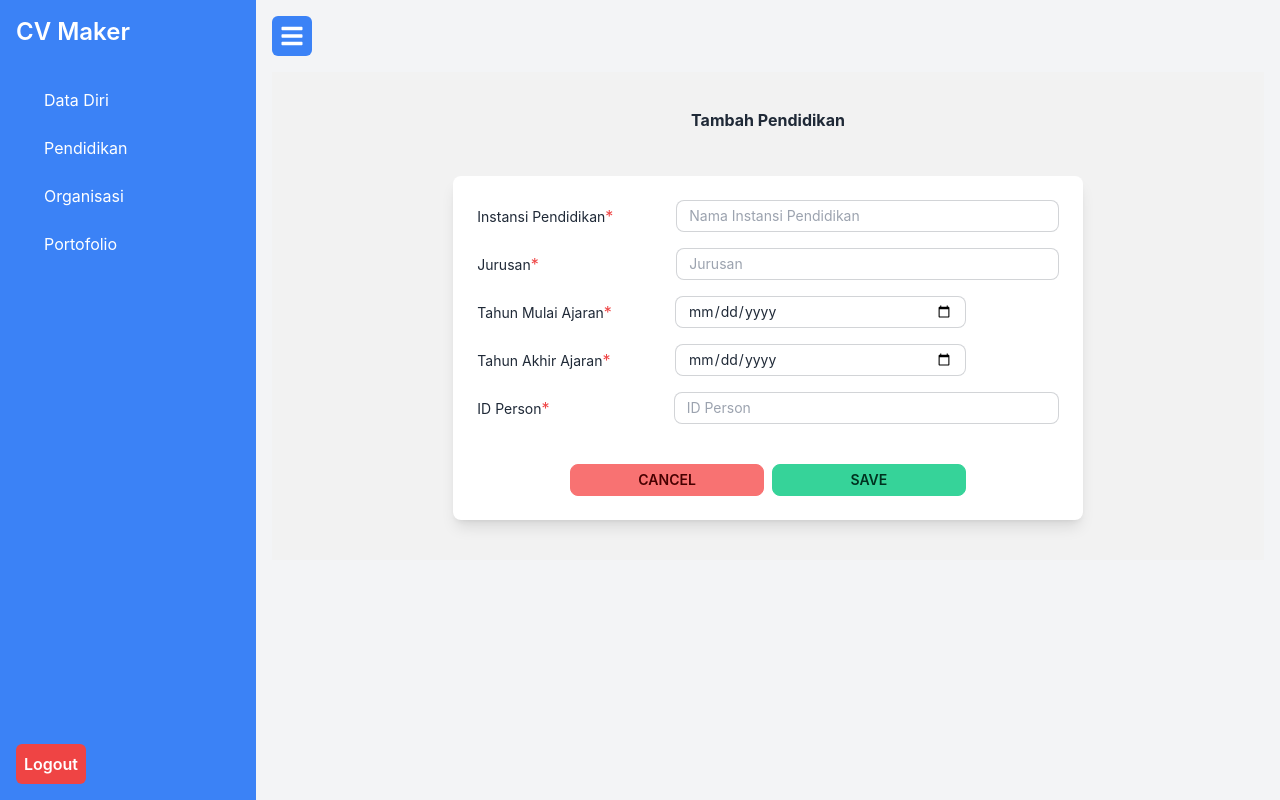
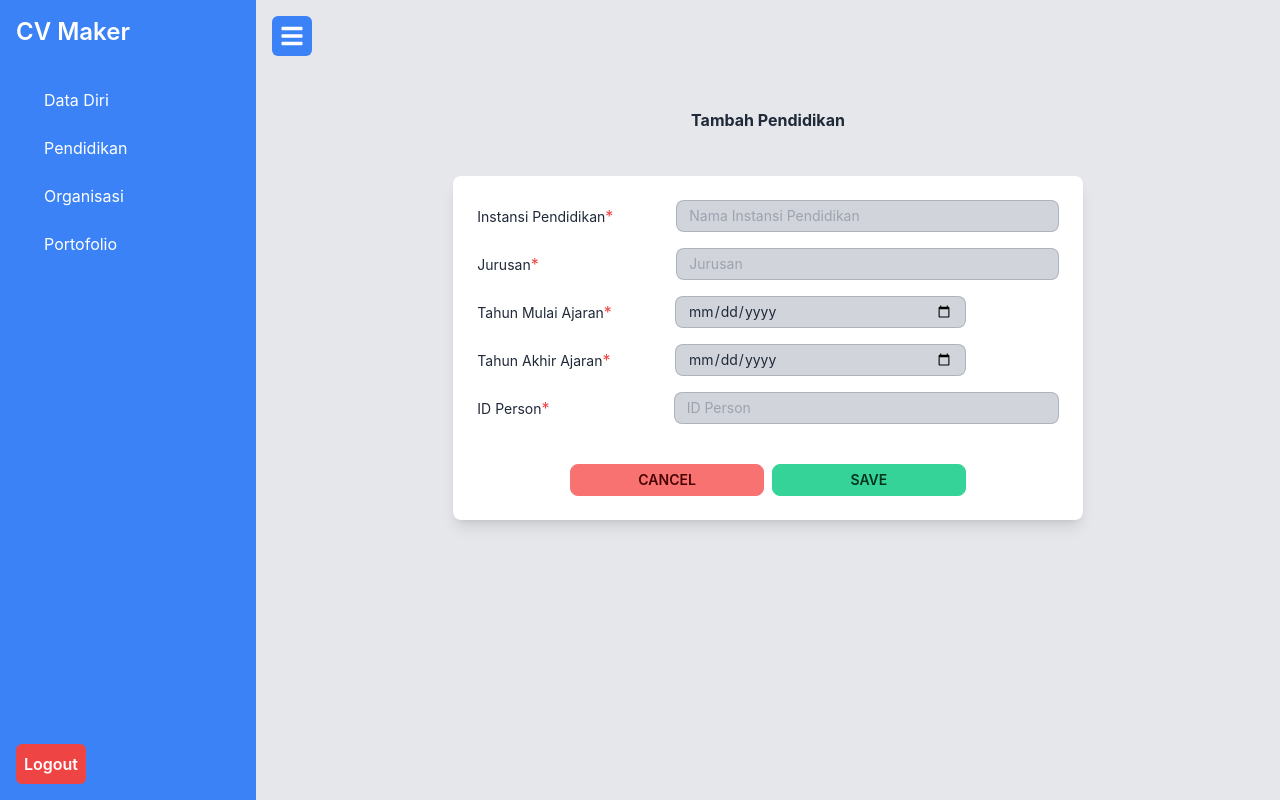
Before and after one commit to vikripermana21/PersonalWeb-Helsa, a React (Create React App) app in the folder frontend/: page /pendidikan/create in a window 1280 px wide. Built offline with nearby package versions, Linux system fonts and the light colour scheme.

Commit message:
FE Pendidikan

```diff
--- a/frontend/src/components/Pendidikan/pendidikanCreate.js
+++ b/frontend/src/components/Pendidikan/pendidikanCreate.js
@@ -49,7 +49,7 @@ const PendidikanCreate = () => {
 
   return (
     <div>
-      <div className={`bg-gray-100 ${isSidebarVisible ? "" : "h-screen"} flex`}>
+      <div className={`bg-gray-200 ${isSidebarVisible ? "" : "h-screen"} flex`}>
         {isSidebarVisible && <Sidebar />}
         <main className={`flex-1 p-4 ${isSidebarVisible ? "" : ""}`}>
           <button
@@ -58,7 +58,7 @@ const PendidikanCreate = () => {
           >
             <FaBars size={24} />
           </button>
-          <div className="bg-base-200 h-auto box-border p-4">
+          <div className="bg-gray-200 h-auto box-border p-4">
             <div className="flex justify-center items-center mt-5">
               <h1>
                 <b>Tambah Pendidikan</b>
@@ -78,7 +78,7 @@ const PendidikanCreate = () => {
                       value={formData.instansi_pendidikan}
                       onChange={handleChange}
                       placeholder="Nama Instansi Pendidikan"
-                      className="input input-bordered input-sm w-2/3"
+                      className="bg-gray-300 input input-bordered input-sm w-2/3"
                       required
                     />
                   </div>
@@ -93,7 +93,7 @@ const PendidikanCreate = () => {
                       value={formData.jurusan}
                       onChange={handleChange}
                       placeholder="Jurusan"
-                      className="input input-bordered input-sm w-2/3"
+                      className="bg-gray-300 input input-bordered input-sm w-2/3"
                       required
                     />
                   </div>
@@ -108,7 +108,7 @@ const PendidikanCreate = () => {
                         name="tahun_mulai_ajaran"
                         value={formData.tahun_mulai_ajaran}
                         onChange={handleChange}
-                        className="input input-bordered input-sm w-1/2"
+                        className="bg-gray-300 input input-bordered input-sm w-1/2"
                         required
                       />
                     </div>
@@ -124,7 +124,7 @@ const PendidikanCreate = () => {
                         name="tahun_akhir_ajaran"
                         value={formData.tahun_akhir_ajaran}
                         onChange={handleChange}
-                        className="input input-bordered input-sm w-1/2"
+                        className="bg-gray-300 input input-bordered input-sm w-1/2"
                         required
                       />
                     </div>
@@ -140,7 +140,7 @@ const PendidikanCreate = () => {
                       value={formData.id_person}
                       onChange={handleChange}
                       placeholder="ID Person"
-                      className="input input-bordered input-sm w-2/3"
+                      className="bg-gray-300 input input-bordered input-sm w-2/3"
                       required
                     />
                   </div>
--- a/frontend/src/components/Pendidikan/pendidikanEdit.js
+++ b/frontend/src/components/Pendidikan/pendidikanEdit.js
@@ -68,7 +68,7 @@ const PendidikanEdit = () => {
 
   return (
     <div>
-      <div className={`bg-gray-100 flex`}>
+      <div className={`bg-gray-200 flex`}>
         <Sidebar />
         <main className={`flex-1 p-4`}>
           <button
@@ -77,7 +77,7 @@ const PendidikanEdit = () => {
           >
             <FaBars size={24} />
           </button>
-          <div className="bg-base-200 h-auto box-border p-4">
+          <div className="bg-gray-200 h-auto box-border p-4">
             <div className="flex justify-center items-center mt-5">
               <h1>
                 <b>Edit Pendidikan</b>
@@ -95,7 +95,7 @@ const PendidikanEdit = () => {
                       name="instansi_pendidikan"
                       value={formData.instansi_pendidikan}
                       onChange={handleChange}
-                      className="input input-bordered input-sm w-2/3"
+                      className="bg-gray-300 input input-bordered input-sm w-2/3"
                       required
                     />
                   </div>
@@ -108,7 +108,7 @@ const PendidikanEdit = () => {
                       name="jurusan"
                       value={formData.jurusan}
                       onChange={handleChange}
-                      className="input input-bordered input-sm w-2/3"
+                      className="bg-gray-300 input input-bordered input-sm w-2/3"
                       required
                     />
                   </div>
@@ -121,7 +121,7 @@ const PendidikanEdit = () => {
                       name="tahun_mulai_ajaran"
                       value={formData.tahun_mulai_ajaran}
                       onChange={handleChange}
-                      className="input input-bordered input-sm w-2/3"
+                      className="bg-gray-300 input input-bordered input-sm w-2/3"
                       required
                     />
                   </div>
@@ -134,7 +134,7 @@ const PendidikanEdit = () => {
                       name="tahun_akhir_ajaran"
                       value={formData.tahun_akhir_ajaran}
                       onChange={handleChange}
-                      className="input input-bordered input-sm w-2/3"
+                      className="bg-gray-300 input input-bordered input-sm w-2/3"
                       required
                     />
                   </div>
--- a/frontend/src/components/Pendidikan/pendidikanList.js
+++ b/frontend/src/components/Pendidikan/pendidikanList.js
@@ -49,7 +49,7 @@ const PendidikanList = () => {
 
   return (
     <div>
-      <div className={`bg-gray-100 ${isSidebarVisible ? "" : "h-screen"} flex`}>
+      <div className={`bg-gray-200 ${isSidebarVisible ? "" : "h-screen"} flex`}>
         {isSidebarVisible && <Sidebar />}
         <main className={`flex-1 p-4 ${isSidebarVisible ? "" : ""}`}>
           <button
@@ -58,7 +58,7 @@ const PendidikanList = () => {
           >
             <FaBars size={24} />
           </button>
-          <div className="bg-base-200 h-auto box-border p-4">
+          <div className="bg-gray-200 h-auto box-border p-4">
             <div className="flex justify-center items-center">
               <h1>
                 <b>Pendidikan</b>
```
